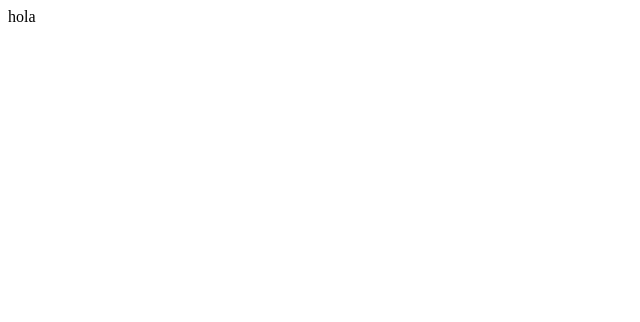
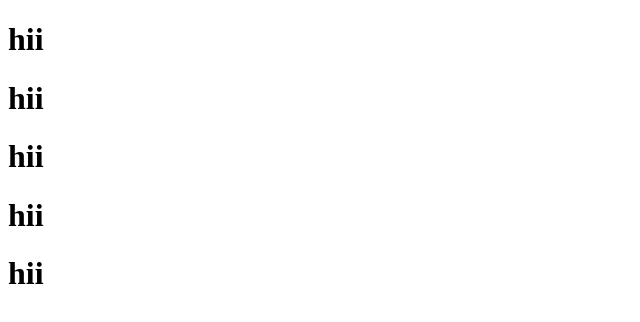
Before and after one commit to Monika-singh-dev/chandni, a plain HTML site: page index.html in a window 1280 px wide. Shown: the whole page, without its empty margins (0-640 px from the left). Drawn offline with Linux system fonts and the light colour scheme.

Commit message:
addition

```diff
--- a/index.html
+++ b/index.html
@@ -6,6 +6,10 @@
     <title>Document</title>
   </head>
   <body>
-    hola
+    <h1>hii</h1>
+    <h1>hii</h1>
+    <h1>hii</h1>
+    <h1>hii</h1>
+    <h1>hii</h1>
   </body>
 </html>
```
